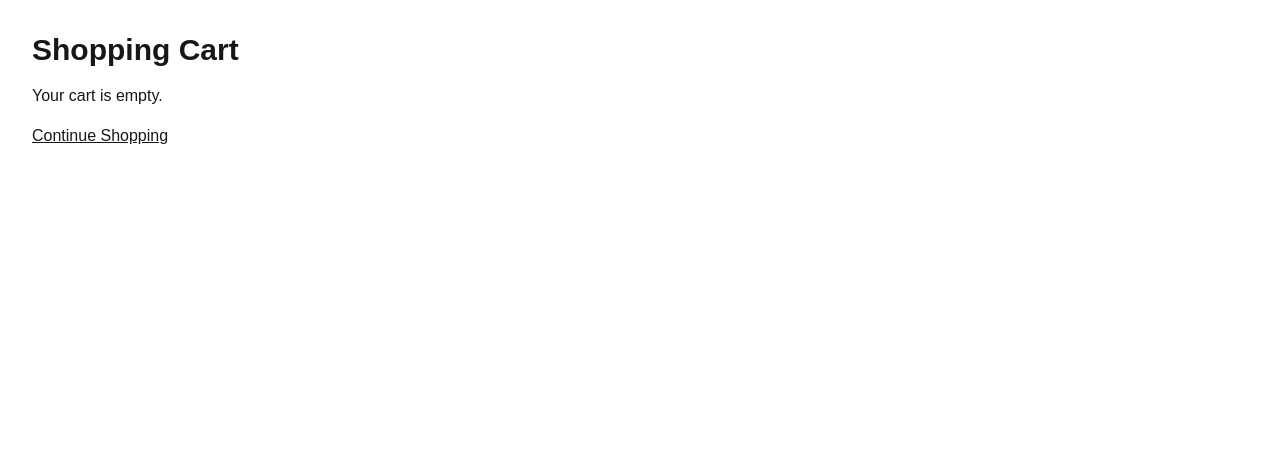
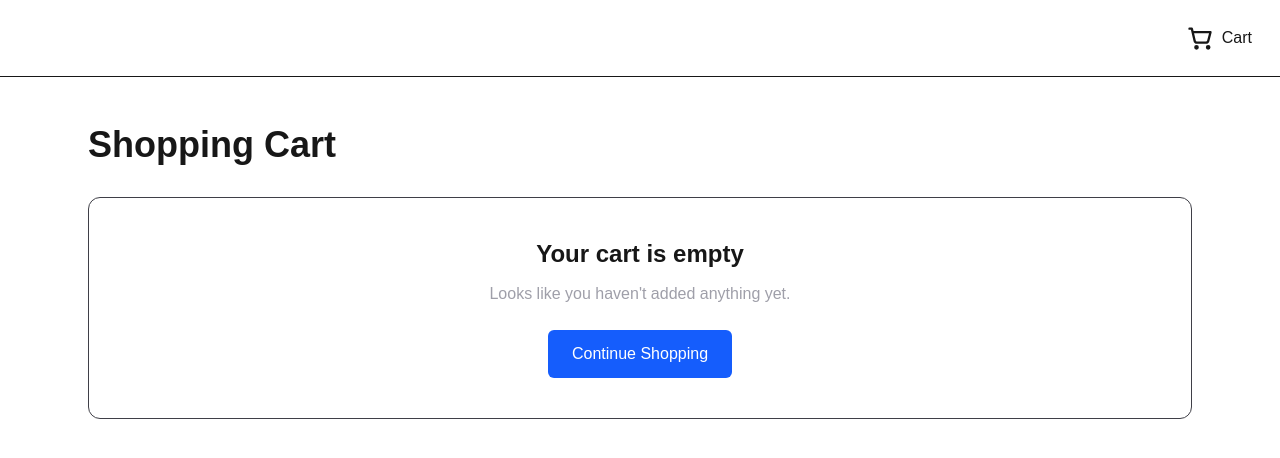
Before and after one commit to yfsteven/everyday-threads-ecommerce, a Next.js app in the folder frontend/: page /cart in a window 1280 px wide. Shown: the top 458 px of the page. Built offline with nearby package versions, Linux system fonts and the light colour scheme.

Commit message:
Complete shopping cart functionality and cart UI

```diff
--- a/frontend/app/cart/page.js
+++ b/frontend/app/cart/page.js
@@ -13,27 +13,36 @@ export default function CartPage() {
 
     if (cartItems.length === 0) {
         return (
-            <main className="p-8">
-                <h1 className="text-3xl font-bold mb-4">Shopping Cart</h1>
+            <main className="max-w-6xl mx-auto w-full px-6 py-12">
+                <h1 className="text-4xl font-bold mb-8">Shopping Cart</h1>
 
-                <p className="mb-4">Your cart is empty.</p>
+                <div className="rounded-xl border border-zinc-700 p-10 text-center">
+                    <h2 className="text-2xl font-semibold mb-3">Your cart is empty</h2>
 
-                <Link href="/products" className="underline">
-                    Continue Shopping
-                </Link>
+                    <p className="text-zinc-400 mb-6">
+                        Looks like you haven&apos;t added anything yet.
+                    </p>
+
+                    <Link
+                        href="/products"
+                        className="inline-block rounded-md bg-blue-600 px-6 py-3 font-medium text-white transition-colors hover:bg-blue-700"
+                    >
+                        Continue Shopping
+                    </Link>
+                </div>
             </main>
         );
     }
 
     return (
-        <main className="p-8">
-            <h1 className="text-3xl font-bold mb-6">Shopping Cart</h1>
+        <main className="max-w-6xl mx-auto w-full px-6 py-12">
+            <h1 className="text-4xl font-bold mb-8">Shopping Cart</h1>
 
             <div className="space-y-6">
                 {cartItems.map((item) => (
                     <div
                         key={item.id}
-                        className="border p-4 rounded-lg transition-shadow hover:shadow-lg"
+                        className="border border-zinc-700 p-6 rounded-xl transition-all hover:border-zinc-500 hover:shadow-lg"
                     >
                         <h2 className="text-xl font-semibold">{item.name}</h2>
 
@@ -89,10 +98,16 @@ export default function CartPage() {
                 ))}
             </div>
 
-            <div className="mt-8">
-                <h2 className="text-2xl font-bold">
+            <div className="mt-10 flex flex-col items-start gap-5 border-t border-zinc-700 pt-6">
+                <h2 className="text-3xl font-bold">
                     Total: ${cartTotal.toFixed(2)}
                 </h2>
+                <Link
+                    href="/checkout"
+                    className="inline-block rounded-md bg-blue-600 px-7 py-3 font-semibold text-white transition-colors hover:bg-blue-700"
+                >
+                    Proceed to Checkout
+                </Link>
             </div>
         </main>
     );
--- a/frontend/app/layout.js
+++ b/frontend/app/layout.js
@@ -1,6 +1,7 @@
 import { Geist, Geist_Mono } from "next/font/google";
 import "./globals.css";
 import { CartProvider } from "../context/CartContext";
+import CartLink from "../components/CartLink";
 
 const geistSans = Geist({
   variable: "--font-geist-sans",
@@ -24,7 +25,13 @@ export default function RootLayout({ children }) {
       className={`${geistSans.variable} ${geistMono.variable} h-full antialiased`}
     >
       <body className="min-h-full flex flex-col">
-        <CartProvider>{children}</CartProvider>
+        <CartProvider>
+          <header className="p-4 border-b flex justify-end">
+            <CartLink />
+          </header>
+
+          {children}
+        </CartProvider>
       </body>
     </html>
   );
--- /dev/null
+++ b/frontend/components/CartLink.js
@@ -0,0 +1,42 @@
+"use client";
+
+import Link from "next/link";
+import { useCart } from "../context/CartContext";
+
+export default function CartLink() {
+  const { cartCount } = useCart();
+
+  return (
+    <Link
+      href="/cart"
+      className="relative flex items-center gap-2 rounded px-3 py-2 transition-colors hover:bg-zinc-800"
+      aria-label={`Shopping cart with ${cartCount} items`}
+    >
+      <div className="relative">
+        <svg
+          xmlns="http://www.w3.org/2000/svg"
+          width="28"
+          height="28"
+          viewBox="0 0 24 24"
+          fill="none"
+          stroke="currentColor"
+          strokeWidth="2"
+          strokeLinecap="round"
+          strokeLinejoin="round"
+        >
+          <circle cx="9" cy="20" r="1" />
+          <circle cx="19" cy="20" r="1" />
+          <path d="M3 4h2l2.4 10.4a2 2 0 0 0 2 1.6h7.7a2 2 0 0 0 2-1.6L21 7H6" />
+        </svg>
+
+        {cartCount > 0 && (
+          <span className="absolute -right-2 -top-2 flex min-w-5 h-5 items-center justify-center rounded-full bg-orange-500 px-1 text-xs font-bold text-white">
+            {cartCount}
+          </span>
+        )}
+      </div>
+
+      <span className="font-medium">Cart</span>
+    </Link>
+  );
+}
--- a/frontend/context/CartContext.js
+++ b/frontend/context/CartContext.js
@@ -6,6 +6,7 @@ const CartContext = createContext();
 
 export function CartProvider({ children }) {
   const [cartItems, setCartItems] = useState([]);
+  const [cartLoaded, setCartLoaded] = useState(false);
 
   useEffect(() => {
     const savedCart = localStorage.getItem("cart");
@@ -13,11 +14,15 @@ export function CartProvider({ children }) {
     if (savedCart) {
       setCartItems(JSON.parse(savedCart));
     }
+
+    setCartLoaded(true);
   }, []);
 
   useEffect(() => {
-    localStorage.setItem("cart", JSON.stringify(cartItems));
-  }, [cartItems]);
+    if (cartLoaded) {
+      localStorage.setItem("cart", JSON.stringify(cartItems));
+    }
+  }, [cartItems, cartLoaded]);
 
   function addToCart(product) {
     setCartItems((currentItems) => {
```
